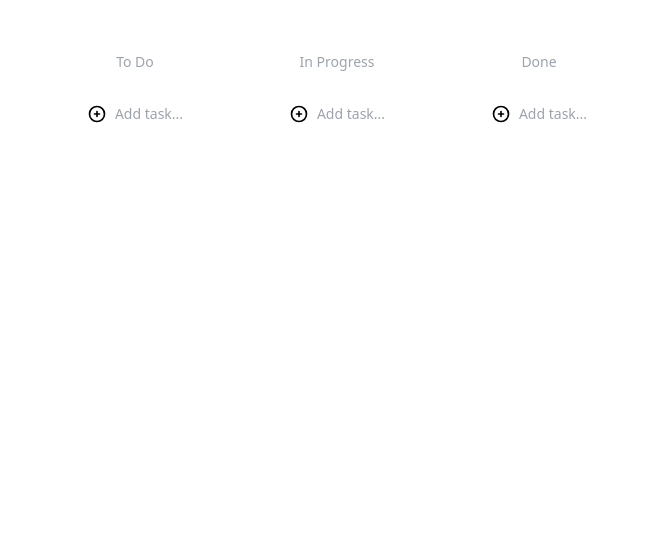
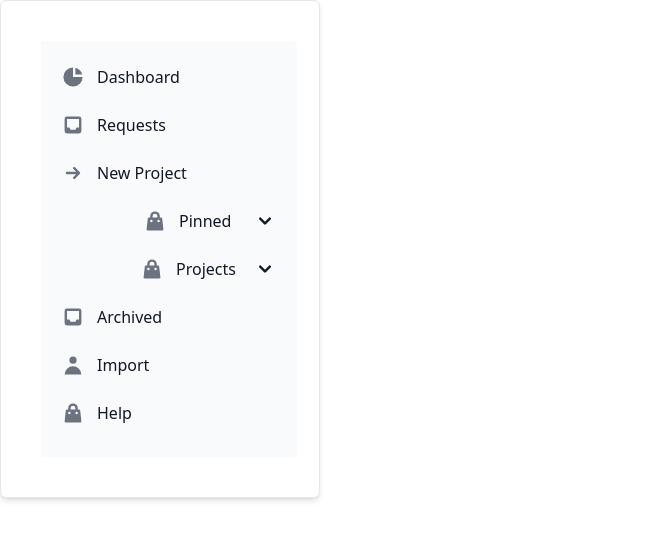
Before and after one commit to mantejl/cattail, a Next.js app: page / in a window 1280 px wide. Shown: the top 540 px of the page, without its empty margins (0-649 px from the left). Built offline with nearby package versions, Linux system fonts and the light colour scheme.

Commit message:
NavBar component in next.js

```diff
--- /dev/null
+++ b/app/components/NavBar.js
@@ -0,0 +1,61 @@
+'use client'
+
+import React from 'react';
+import { Sidebar, Card } from 'flowbite-react';
+import { BiBuoy } from 'react-icons/bi';
+import { HiArrowSmRight, HiChartPie, HiInbox, HiShoppingBag, HiTable, HiUser, HiViewBoards } from 'react-icons/hi';
+
+const NavBar = () => {
+    return (
+        <Card className="max-w-xs bg-white shadow-md rounded-md p-4">
+            <Sidebar aria-label="Sidebar with multi-level dropdown example">
+                <Sidebar.Items style={{ color: 'gray' }}>
+
+                    <Sidebar.ItemGroup>
+                        <Sidebar.Item href="#" icon={HiChartPie} style={{ marginBottom: '8px', textAlign: 'left' }}>
+                            Dashboard
+                        </Sidebar.Item>
+
+                        <Sidebar.Item href="#" icon={HiInbox} style={{ marginBottom: '8px', textAlign: 'left' }}>
+                            Requests
+                        </Sidebar.Item>
+
+                        <Sidebar.Item href="#" icon={HiArrowSmRight} style={{ marginBottom: '8px', textAlign: 'left' }}>
+                            New Project
+                        </Sidebar.Item>
+
+                        <Sidebar.Collapse icon={HiShoppingBag} label="Pinned" style={{ marginBottom: '8px', paddingLeft: '90px' }}>
+                            <Sidebar.Item href="#" style={{ paddingLeft: '45px', textAlign: 'left' }}>Project 1</Sidebar.Item>
+                            <Sidebar.Item href="#" style={{ paddingLeft: '45px', textAlign: 'left' }}>Project 2</Sidebar.Item>
+                        </Sidebar.Collapse>
+
+                        <Sidebar.Collapse icon={HiShoppingBag} label="Projects" style={{ marginBottom: '8px', paddingLeft: '87px' }}>
+                            <Sidebar.Item href="#" style={{ paddingLeft: '45px', textAlign: 'left' }}>Project 1</Sidebar.Item>
+                            <Sidebar.Item href="#" style={{ paddingLeft: '45px', textAlign: 'left' }}>Project 2</Sidebar.Item>
+                            <Sidebar.Item href="#" style={{ paddingLeft: '45px', textAlign: 'left' }}>Project 3</Sidebar.Item>
+                            <Sidebar.Item href="#" style={{ paddingLeft: '45px', textAlign: 'left' }}>Project 4</Sidebar.Item>
+                        </Sidebar.Collapse>
+
+                        <Sidebar.Item href="#" icon={HiInbox} style={{ marginBottom: '8px', textAlign: 'left' }}>
+                            Archived
+                        </Sidebar.Item>
+
+                        <Sidebar.Item href="#" icon={HiUser} style={{ marginBottom: '8px', textAlign: 'left' }}>
+                            Import
+                        </Sidebar.Item>
+
+                        <Sidebar.Item href="#" icon={HiShoppingBag} style={{ marginBottom: '8px', textAlign: 'left' }}>
+                            Help
+                        </Sidebar.Item>
+
+
+
+                    </Sidebar.ItemGroup>
+
+                </Sidebar.Items>
+            </Sidebar>
+        </Card>
+    );
+};
+
+export default NavBar;
--- a/app/page.js
+++ b/app/page.js
@@ -1,10 +1,11 @@
 import './globals.css';
 import KanbanBoard from './components/KanbanBoard';
+import NavBar from './components/NavBar';
 
 export default function Home() {
   return (
     <div>
-      <KanbanBoard/>
+      <NavBar/>
     </div>
 
   )
```
